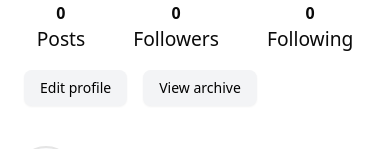
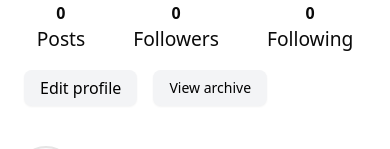
Before and after one commit to sheikh-aleem72/ImageGram-Frontend, a React (Vite) app: page /1 in a window 390 px wide. Shown: the part 251-400 px from the top of the page. Built offline with nearby package versions, Linux system fonts and the light colour scheme; no server answers; sample sign-in values are in the browser's storage.

Commit message:
fix: Fix edit profile button for mobile screen

```diff
--- a/src/pages/Profile/Profile.jsx
+++ b/src/pages/Profile/Profile.jsx
@@ -142,9 +142,11 @@ const ProfileLayout = () => {
           {isCurrentUser && (
             <div className="mt-4">
               <div className="flex gap-4 md:hidden">
-                <Button className="bg-gray-100 text-black hover:bg-gray-200 px-4 py-1 text-sm">
-                  Edit profile
-                </Button>
+                <Link to={`/${userId}/accounts/edit`}>
+                  <Button className="bg-gray-100 text-black hover:bg-gray-200 p-4 text-md  cursor-pointer">
+                    Edit profile
+                  </Button>
+                </Link>
                 <Button className="bg-gray-100 text-black hover:bg-gray-200 px-4 py-1 text-sm">
                   View archive
                 </Button>
@@ -168,7 +170,7 @@ const ProfileLayout = () => {
         )}
 
         {/* Tabs */}
-        {isPrivate && !isFollowing ? (
+        {!isCurrentUser && isPrivate && !isFollowing ? (
           <div className="h-[60vh] flex justify-center items-center flex-col gap-2 border-t-2 mt-6">
             <div className="rounded-full border-2 p-4 border-imagegram-text">
               <LockIcon className="md:w-10 md:h-10 h-6 w-6" />
```
